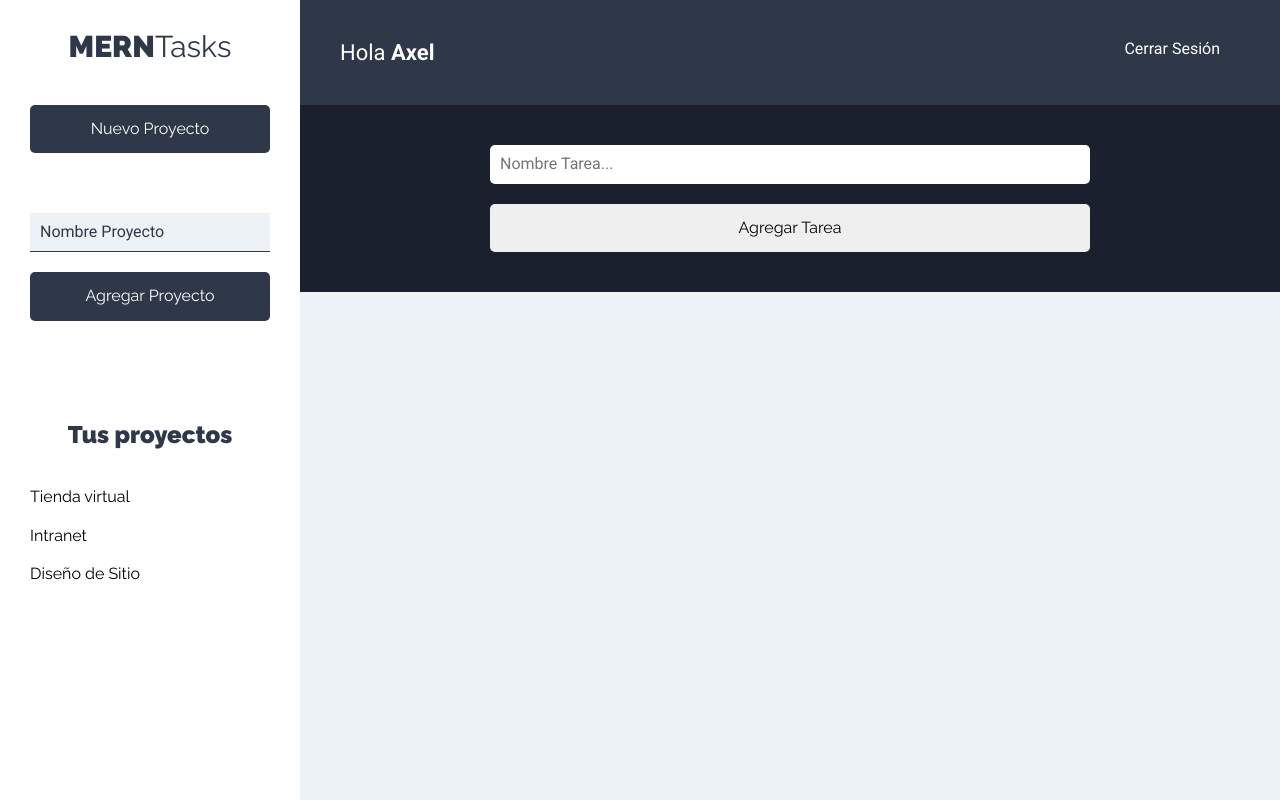
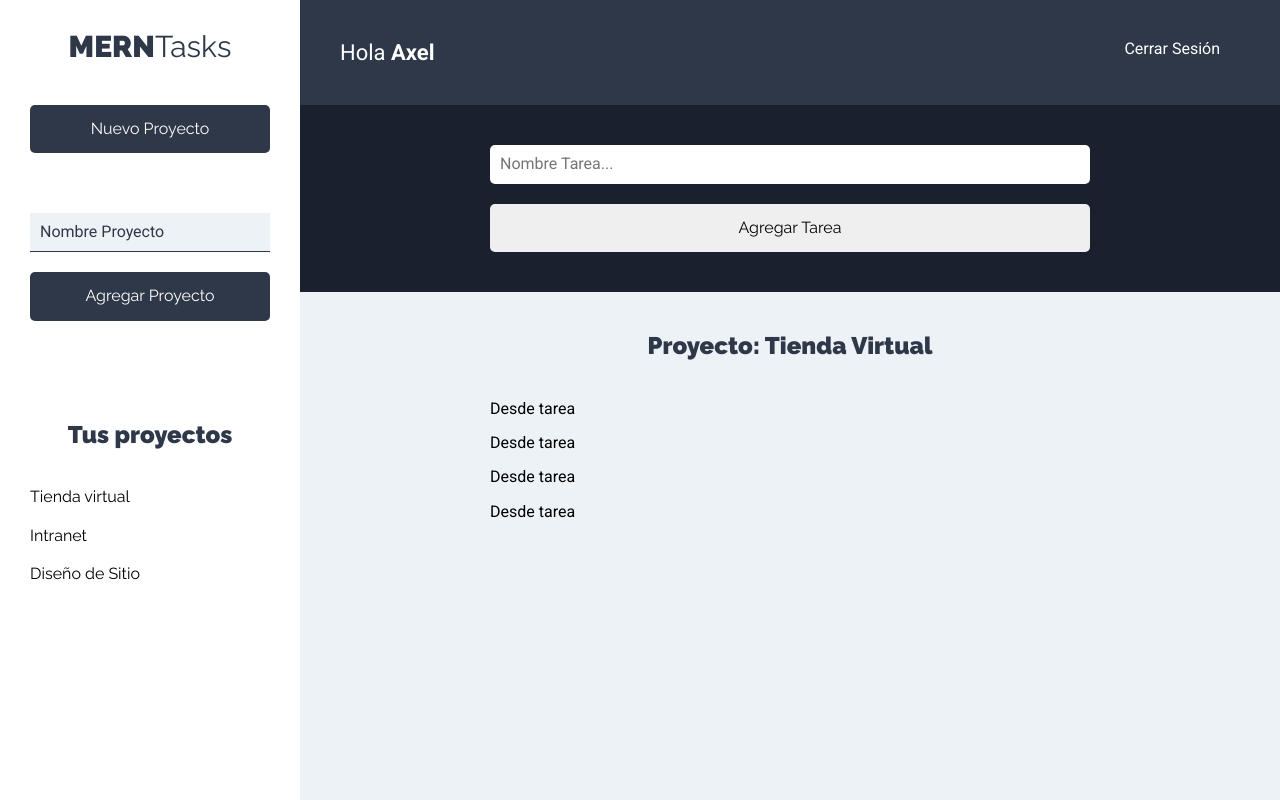
Before and after one commit to axmonsalve/MERNTasks, a React (Create React App) app: page /proyectos in a window 1280 px wide. Built offline with nearby package versions, Linux system fonts and the light colour scheme.

Commit message:
Creando el Listado de Tareas

```diff
--- a/src/components/proyectos/Proyectos.js
+++ b/src/components/proyectos/Proyectos.js
@@ -2,6 +2,7 @@
 import Sidebar from '../layout/Sidebar'
 import Barra from '../layout/Barra'
 import FormTarea from '../tareas/FormTarea'
+import ListadoTareas from '../tareas/ListadoTareas'
 
 
 const Proyectos = () => {
@@ -14,7 +15,7 @@
         <main>
           <FormTarea/>
           <div className="contenedor-tareas">
-
+            <ListadoTareas/>
           </div>
         </main>
       </div>
--- a/src/components/tareas/ListadoTareas.js
+++ b/src/components/tareas/ListadoTareas.js
@@ -0,0 +1,31 @@
+import React from 'react'
+import Tarea from './Tarea'
+
+function ListadoTareas() {
+
+  const tareasProyecto = [
+    {nombre: 'Elegir plataforma', estado: true},
+    {nombre: 'Elegir colores', estado: false},
+    {nombre: 'Elegir hosting', estado: false},
+    {nombre: 'Elegir plataformas de pago', estado: true},
+  ]
+
+  return (
+    <>
+      <h2>Proyecto: Tienda Virtual</h2>
+      <ul className="listado-tareas">
+        {tareasProyecto.length === 0 ? (
+          <li className="tarea"><p>No hay tareas</p></li>
+          ) :
+          tareasProyecto.map(tarea =>(
+            <Tarea
+              tarea={tarea}
+            />
+            ))
+        }
+      </ul>
+    </>
+  )
+}
+
+export default ListadoTareas
--- a/src/components/tareas/Tarea.js
+++ b/src/components/tareas/Tarea.js
@@ -0,0 +1,9 @@
+import React from 'react'
+
+function Tarea() {
+  return (
+    <p>Desde tarea</p>
+  )
+}
+
+export default Tarea
```
